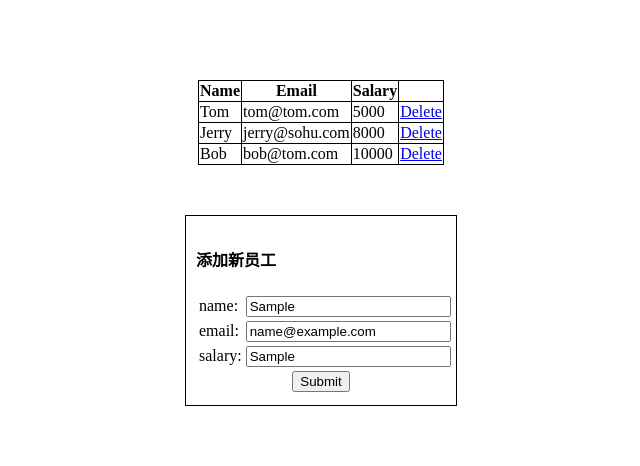
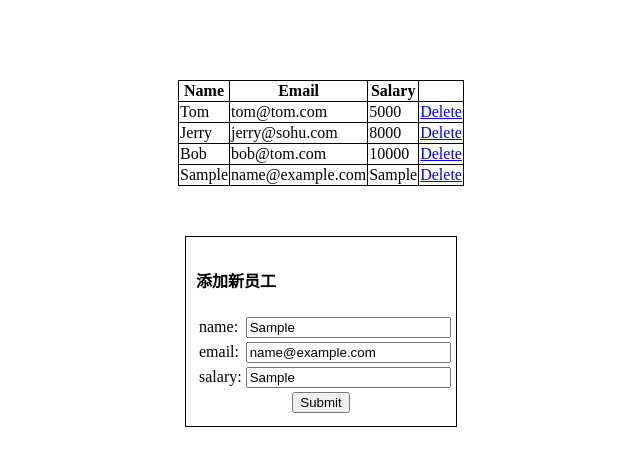
Before and after one commit to Ayccccio/JS, a plain HTML site: page DOM操作/05.练习.html in a window 1280 px wide. Both pictures are taken after typing "Sample", "name@example.com", "Sample" into the empty fields and a click on the button "Submit". Shown: the whole page, without its empty margins (319-959 px from the left). Drawn offline with Linux system fonts and the light colour scheme.

Commit message:
表格增删练习

```diff
--- a/DOM操作/05.练习.html
+++ b/DOM操作/05.练习.html
@@ -71,5 +71,47 @@
 		</div>
 
 	</body>
+	<script>
 
+		// 删除事件
+		function delTr(){
+			// 获取delete当前行，删除
+			var elTr = this.parentNode.parentNode;
+			elTr.parentNode.removeChild(elTr);
+
+			// 阻止a标签默认事件跳转
+			return false;
+		}
+		// 点击delete删除表格内当前行
+		// 获取delete元素节点
+		var elADles = document.querySelectorAll("#employeeTable a");
+		// 遍历所有删除标签
+		for (const i of elADles) {
+			i.onclick = delTr;
+		}
+
+		// 添加新员工
+		// 获取员工表格元素节点
+		var elTb = document.getElementById("employeeTable");
+		// 获取输入框元素节点
+		var elInputs = document.querySelectorAll(".inp input")
+
+		// 获取提交按钮，并绑定点击事件
+		document.getElementById("addEmpButton").onclick = function(){
+			// 创建一个tr标签元素
+			var elTrNew = document.createElement("tr");
+			// 遍历输入框，将输入框内容添加到elTr元素中
+			for (const i of elInputs) {
+				elTrNew.innerHTML = elTrNew.innerHTML + "<td>" + i.value + "</td>";
+			}
+			elTrNew.innerHTML += '<td><a href=javascript:;>Delete</a></td>';
+
+			// 将elTr追加到员工表中
+			elTb.appendChild(elTrNew);
+
+			// 获取新添加行的删除按钮，并绑定点击事件
+			elTrNew.getElementsByTagName("a")[0].onclick = delTr;
+
+		}
+	</script>
 </html>
```
Lines whose indentation alone changed are shown as unchanged.
